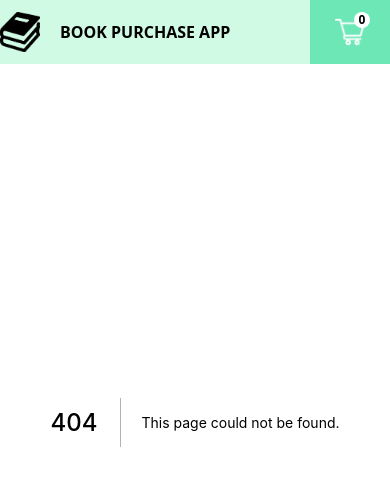
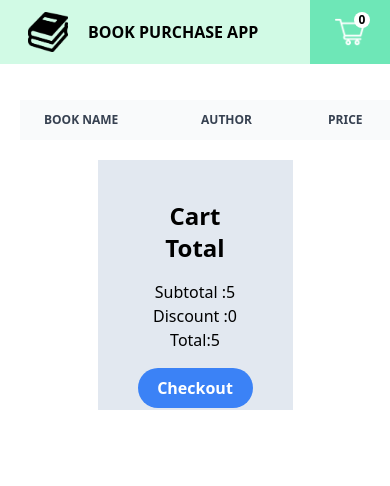
Before and after one commit to muratcansahn/book-sell-app, a Next.js app: page /cart in a window 390 px wide. Before the commit this address had no page. Shown: the top 486 px of the page. Built offline with nearby package versions, Linux system fonts and the light colour scheme.

Commit message:
complete cart page and responsive

```diff
--- a/components/Bookcard.jsx
+++ b/components/Bookcard.jsx
@@ -1,8 +1,12 @@
 import { useDispatch } from "react-redux";
 import { addProduct } from "../redux/cartSlice";
-
+import Link from "next/link";
+import { ToastContainer, toast } from "react-toastify";
+import "react-toastify/dist/ReactToastify.css";
 const Bookcard = ({ books }) => {
   const dispatch = useDispatch();
+  const notify = () => toast.success("Book Successfully Added to Cart");
+
   const handleClick = (id) => {
     const found = books.find((book) => book.id === id);
     dispatch(
@@ -16,8 +20,8 @@ const Bookcard = ({ books }) => {
         quantity: 1,
       })
     );
+    notify();
   };
-  console.log(books);
   return (
     <div className="flex flex-wrap justify-center">
       {books.map((book) => (
@@ -38,18 +42,25 @@ const Bookcard = ({ books }) => {
             <h5 class="text-gray-500  my-2">{book.author}</h5>
             <p className="text-gray my-5"> {book.pages} pages </p>
 
-            <div class="flex justify-between items-center">
+            <div class="flex justify-between items-center flex-col md:flex-row">
               <span class="text-2xl font-bold text-gray-900 dark:text-white">
                 {book.price} {book.currency}
               </span>
+              <div div className="flex mt-4 md:m-0">
+                <button
+                  onClick={() => handleClick(book.id)}
+                  class="text-white bg-blue-700 hover:bg-blue-800 focus:ring-4 focus:outline-none mx-3 md:mx-1 focus:ring-blue-300 font-medium rounded-lg  text-lg md:text-sm px-4 py-2.5 text-center"
+                >
+                  Add to cart
+                </button>
+                <ToastContainer position="top-center" autoClose={3000} />
 
-              <button
-                onClick={() => handleClick(book.id)}
-                href="#"
-                class="text-white bg-blue-700 hover:bg-blue-800 focus:ring-4 focus:outline-none focus:ring-blue-300 font-medium rounded-lg text-sm px-5 py-2.5 text-center"
-              >
-                Add to cart
-              </button>
+                <Link href="/cart" as={`cart`}>
+                  <button class="text-white bg-blue-700 hover:bg-blue-800 mx-3 focus:ring-4 focus:outline-none md:mx-1 focus:ring-blue-300  text-lg font-medium rounded-lg md:text-sm px-4 py-2.5 text-center">
+                    Go to cart
+                  </button>
+                </Link>
+              </div>
             </div>
           </div>
         </div>
--- a/components/Home.jsx
+++ b/components/Home.jsx
@@ -9,7 +9,7 @@ const Home = ({ books }) => {
         <title>Book Selling App-Home Page</title>
         <link rel="icon" href="/favicon.ico" />
       </Head>
-      <main className="flex w-full flex-1 flex-col items-center justify-center px-20 text-center">
+      <main className="flex w-full flex-1 flex-col items-center justify-center md:px-20 pt-20 text-center">
         <Bookcard books={books} />
       </main>
     </div>
--- a/components/Navbar.jsx
+++ b/components/Navbar.jsx
@@ -1,15 +1,14 @@
 import Image from "next/image";
 import { useSelector } from "react-redux";
+import Link from "next/link";
 
 const Navbar = () => {
   const quantity = useSelector((state) => state.cart.quantity);
-  const x = useSelector((state) => state.cart);
-  console.log(x);
-
   return (
     <nav>
       <div className="flex  bg-emerald-100 align-center justify-between fixed w-full">
-        <div className="flex ">
+        <Link href="/">
+          <div className="flex ml-7 cursor-pointer">
             <div className="relative pt-3 ">
               {" "}
               <Image src="/assets/book-icon.png" width={40} height={40} />
@@ -17,13 +16,16 @@ const Navbar = () => {
 
             <p className="font-bold p-5">BOOK PURCHASE APP</p>
           </div>
+        </Link>
         <div className="flex flex-col justify-center w-20 bg-emerald-300 ">
-          <div className="flex align-center justify-center">
+          <Link href="/cart">
+            <div className="flex align-center justify-center cursor-pointer">
               <Image src="/assets/cart.png" width={30} height={30} />
               <div className="absolute top-3 right-5 text-s h-4 w-4 bg-white rounded-full flex items-center justify-center text-xs font-bold">
                 {quantity}
               </div>
             </div>
+          </Link>
         </div>
       </div>
     </nav>
--- a/package.json
+++ b/package.json
@@ -11,6 +11,7 @@
     "react": "18.1.0",
     "react-dom": "18.1.0",
     "react-redux": "^8.0.2",
+    "react-toastify": "^9.0.8",
     "redux": "^4.2.0"
   },
   "devDependencies": {
--- /dev/null
+++ b/pages/cart.js
@@ -0,0 +1,59 @@
+import React from "react";
+import { useSelector } from "react-redux";
+const cart = () => {
+  const products = useSelector((state) => state.cart.products);
+  console.log(products);
+  let discount = 0;
+  return (
+    <div className="block md:flex pt-20 ">
+      <div class="overflow-x-auto relative w-full md:w-[65%] md:h-[calc(100vh-140px)] m-5 ">
+        <table class="w-full text-sm text-left text-gray-500">
+          <thead class="text-xs text-gray-700 uppercase bg-gray-50">
+            <tr>
+              <th scope="col" class="py-3 px-6">
+                Book Name
+              </th>
+              <th scope="col" class="py-3 px-6">
+                Author{" "}
+              </th>
+              <th scope="col" class="py-3 px-6">
+                Price
+              </th>
+            </tr>
+          </thead>
+          <tbody>
+            {products.map((product) => (
+              <tr class="bg-white border-b">
+                <>
+                  <th
+                    scope="row"
+                    class="py-4 px-6 font-medium text-gray-900 whitespace-nowrap dark:text-white"
+                  >
+                    {product.title}
+                  </th>
+                  <td class="py-4 px-6">{product.author}</td>
+                  <td class="py-4 px-6">{product.price}</td>
+                </>
+              </tr>
+            ))}
+          </tbody>
+        </table>
+      </div>
+      <div className=" w-[50vw] md:w-[25vw]  h-[250px] p-10  text-center mx-auto my-5 bg-slate-200 flex flex-col">
+        {" "}
+        <h5 className="font-bold text-2xl"> Cart Total</h5>
+        <div className="mt-4">
+          {" "}
+          <p>Subtotal :5</p>
+          <p>Discount :{discount} </p>
+          <p>Total:{5 - discount}</p>
+        </div>
+        <button className="bg-blue-500 hover:bg-blue-700 text-white font-bold py-2 px-4 rounded-full mt-4 ">
+          Checkout
+        </button>
+      </div>
+    </div>
+  );
+};
+
+export default cart;
```
Also changed, not shown: 1 other file (tests, documents, lock files or other folders). Lines whose indentation alone changed are shown as unchanged.
